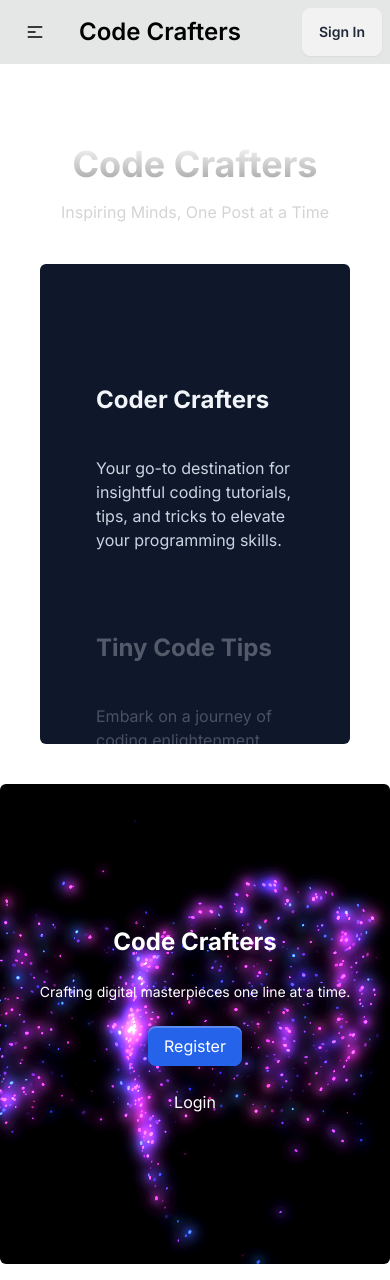
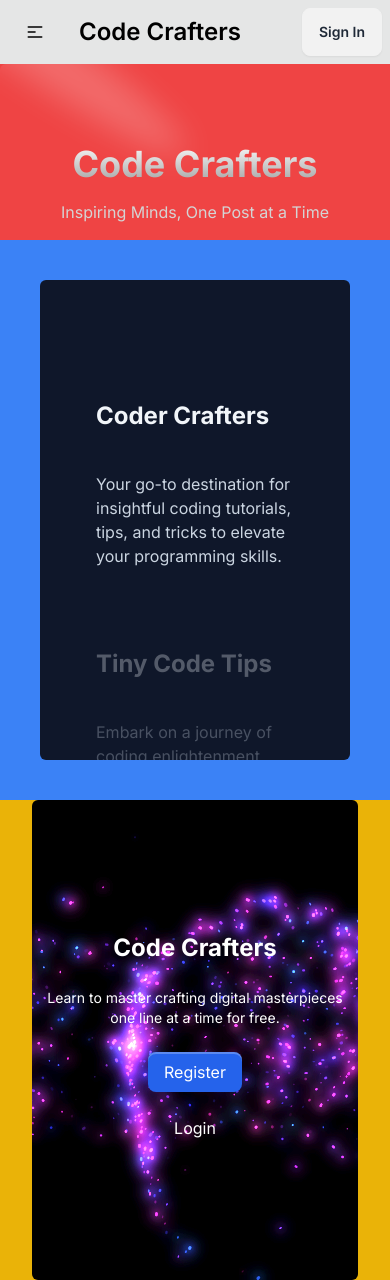
Before and after one commit to JagTheFriend/Code-Crafters, a Next.js app: page / in a window 390 px wide. Built offline with nearby package versions, Linux system fonts and the light colour scheme.

Commit message:
Adjusting style
Signed-off-by: JagTheFriend <JagTheFriend12@gmail.com>

```diff
--- a/src/pages/index.tsx
+++ b/src/pages/index.tsx
@@ -6,9 +6,9 @@ import { Vortex } from "~/components/ui/vortex";
 
 function SpotlightName() {
   return (
-    <div className="bg-grid-white/[0.02] relative flex h-[40rem] w-full overflow-hidden rounded-md antialiased md:items-center md:justify-center">
+    <div className="bg-grid-white/[0.02] relative flex w-full overflow-hidden rounded-md antialiased md:h-[10rem] md:items-center md:justify-center lg:h-[40rem]">
       <Spotlight
-        className="-top-40 left-0 md:-top-20 md:left-60"
+        className="-top-14 left-5 md:-top-20 md:left-60 lg:-top-48 lg:left-80"
         fill="white"
       />
       <div className="relative z-10 mx-auto  w-full max-w-7xl p-4  pt-20 hover:cursor-pointer md:pt-0">
@@ -25,7 +25,7 @@ function SpotlightName() {
 
 function VortexPitch() {
   return (
-    <div className="mx-auto h-[30rem] w-[calc(100%)]  overflow-hidden rounded-md">
+    <div className="mx-auto h-[30rem] w-[calc(100%-4rem)] overflow-hidden rounded-md">
       <Vortex
         backgroundColor=""
         className="flex h-full w-full flex-col items-center justify-center px-2 py-4 md:px-10"
@@ -34,7 +34,8 @@ function VortexPitch() {
           Code Crafters
         </h2>
         <p className="mt-6 max-w-xl text-center text-sm text-white md:text-2xl">
-          Crafting digital masterpieces one line at a time.
+          Learn to master crafting digital masterpieces <br />
+          one line at a time for free.
         </p>
         <div className="mt-6 flex flex-col items-center gap-4 sm:flex-row">
           <button className="rounded-lg bg-blue-600 px-4 py-2 text-white shadow-[0px_2px_0px_0px_#FFFFFF40_inset] transition duration-200 hover:bg-blue-700">
@@ -51,22 +52,25 @@ export default function Home() {
   return (
     <>
       <Head>
-        <title>Create T3 App</title>
-        <meta name="description" content="Generated by create-t3-app" />
+        <title>Code Crafters</title>
+        <meta
+          name="description"
+          content="Simple website made using create-t3-app"
+        />
         <link rel="icon" href="/favicon.ico" />
       </Head>
-      <main>
+      <main className="scroll-smooth">
         {/* Visualizing purposes */}
         <section className="sticky top-0 z-50 bg-green-500">
           <Navbar />
         </section>
-        <section className="_bg-red-500 h-40">
+        <section className="bg-red-500">
           <SpotlightName />
         </section>
-        <section className="_bg-blue-500">
+        <section className="bg-blue-500">
           <StickyScrollReveal />
         </section>
-        <section className="_bg-yellow-500">
+        <section className="bg-yellow-500">
           <VortexPitch />
         </section>
       </main>
```
